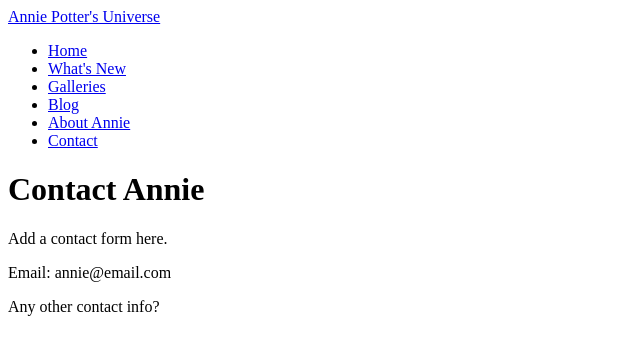
After one commit to dangerdak/apuniverse, a Django app: template apuniverse/templates/contact.html in a window 1280 px wide. The commit adds this page. Shown: the top 355 px of the page, without its empty margins (0-640 px from the left). Run offline with Django 3.2, Linux system fonts and the light colour scheme; the template is opened without the code that fills it, so the values that code supplies are empty.

Commit message:
Created simple templates for main pages

```diff
--- a/apuniverse/templates/base.html
+++ b/apuniverse/templates/base.html
@@ -3,53 +3,27 @@
 <html lang="en">
   <head>
     <meta charset="utf-8">
-    <title>{% block title %}Annie Potter's Universe{% endblock title %}</title>
+    <title>{% block title %}{% endblock title %} | Annie Potter's Universe</title>
     <meta name="viewport" content="width=device-width, initial-scale=1.0">
     <meta name="description" content="">
     <meta name="author" content="">
 
     <!-- Le styles -->
-    <link href="{% static 'css/bootstrap.min.css' %}" rel="stylesheet">
-    <style>
-      body {
-        padding-top: 60px; /* 60px to make the container go all the way to the bottom of the topbar */
-      }
-    </style>
-
-    <!-- HTML5 shim, for IE6-8 support of HTML5 elements -->
-    <!--[if lt IE 9]>
-      <script src="http://html5shim.googlecode.com/svn/trunk/html5.js"></script>
-    <![endif]-->
-
     <!-- This file store project specific CSS -->
     <link href="{% static 'css/apuniverse.css' %}" rel="stylesheet">
-
-    <!-- Use this to quickly test CSS changes in a template,
-        then move to apuniverse.css -->
-    {% block extra_css %}{% endblock extra_css %}
   </head>
 
   <body>
 
-    <div class="navbar navbar-inverse navbar-fixed-top">
-      <div class="container">
-        <div class="navbar-header">
-          <button type="button" class="navbar-toggle" data-toggle="collapse" data-target=".navbar-collapse">
-            <span class="icon-bar"></span>
-            <span class="icon-bar"></span>
-            <span class="icon-bar"></span>
-          </button>
-          <a class="navbar-brand" href="#">Annie Potter's Universe</a>
-        </div>
-        <div class="collapse navbar-collapse">
-          <ul class="nav navbar-nav">
-            <li class="active"><a href="#">Home</a></li>
-            <li><a href="#about">About</a></li>
-            <li><a href="#contact">Contact</a></li>
-          </ul>
-        </div><!--/.nav-collapse -->
-      </div>
-    </div>
+		<a class="navbar-title" href="{% url 'home' %}">Annie Potter's Universe</a>
+		<ul class="navbar">
+			<li><a href="{% url 'home' %}">Home</a></li>
+			<li><a href="{% url 'new' %}">What's New</a></li>
+			<li><a href="{% url 'galleries' %}">Galleries</a></li>
+			<li><a href="{% url 'blog' %}">Blog</a></li>
+			<li><a href="{% url 'about' %}">About Annie</a></li>
+			<li><a href="{% url 'contact' %}">Contact</a></li>
+		</ul>
 
     <div class="container">
 
@@ -65,11 +39,8 @@
     ================================================== -->
     <!-- Placed at the end of the document so the pages load faster -->
     <script src="http://code.jquery.com/jquery-latest.js"></script>
-    <script src="{% static 'js/bootstrap.min.js' %}"></script>
 
     <!-- place project specific Javascript in this file -->
     <script src="{% static 'js/apuniverse.js' %}"></script>
-
-    {% block extra_js %}{% endblock extra_js %}
   </body>
 </html>
--- a/apuniverse/templates/blog/post_list.html
+++ b/apuniverse/templates/blog/post_list.html
@@ -1,6 +1,6 @@
 {% extends "base.html" %}
 
-{% block title %} Blog | Annie Potter's Universe {% endblock title %}
+{% block title %}Blog{% endblock title %}
 
 {% block page_title %}Welcome to My Blog{% endblock page_title %}
 
--- /dev/null
+++ b/apuniverse/templates/contact.html
@@ -0,0 +1,11 @@
+{% extends "base.html" %}
+
+{% block title %}Contact{% endblock title %}
+
+{% block page_title %}Contact Annie{% endblock page_title %}
+
+{% block content %}
+<p>Add a contact form here.</p>
+<p>Email: annie@email.com</p>
+<p>Any other contact info?</p>
+{% endblock content %}
```
Also changed, not shown: apuniverse/templates/about.html (added, +9 -0 lines), apuniverse/templates/galleries.html (added, +9 -0 lines), apuniverse/templates/home.html (added, +9 -0 lines), apuniverse/templates/new.html (added, +9 -0 lines).
